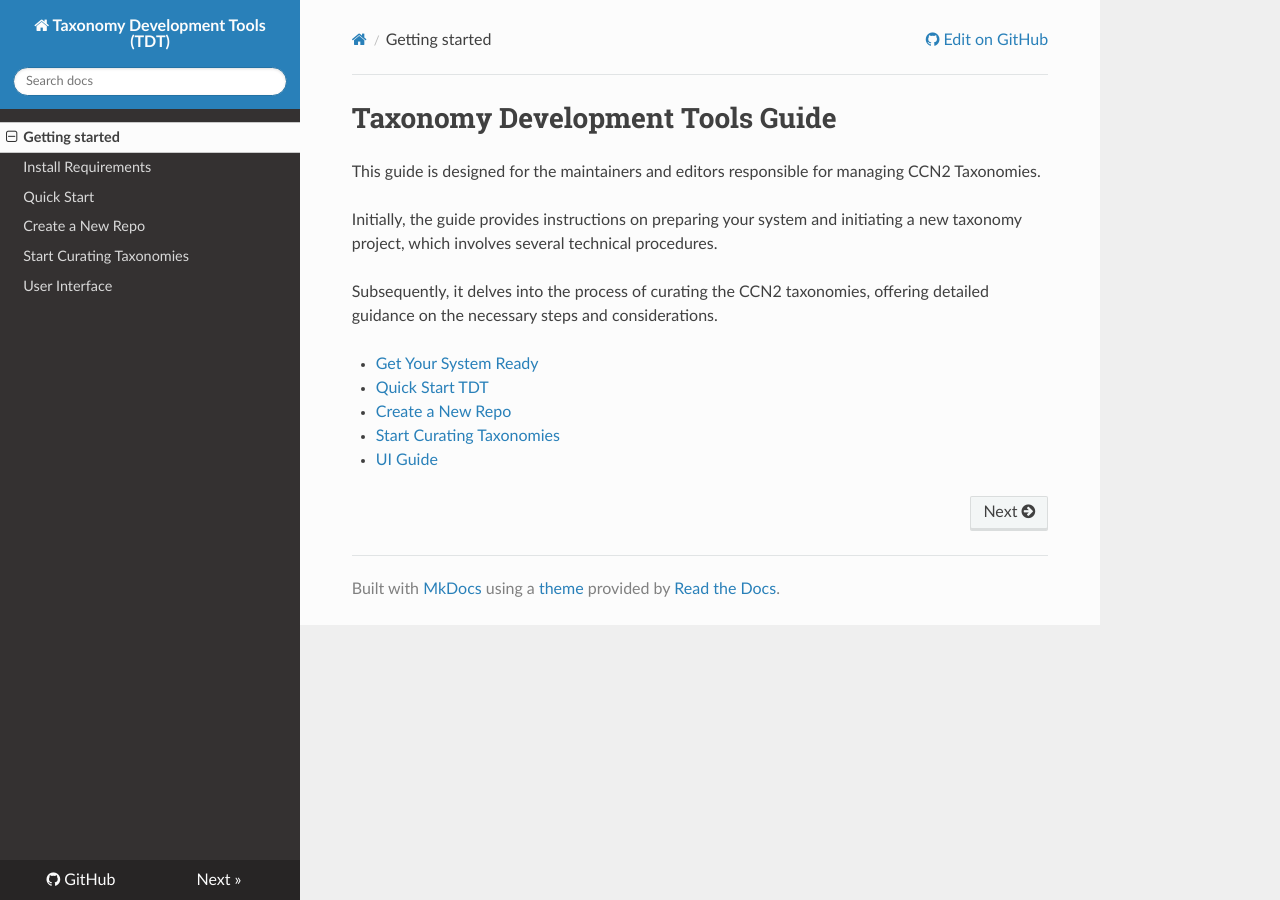
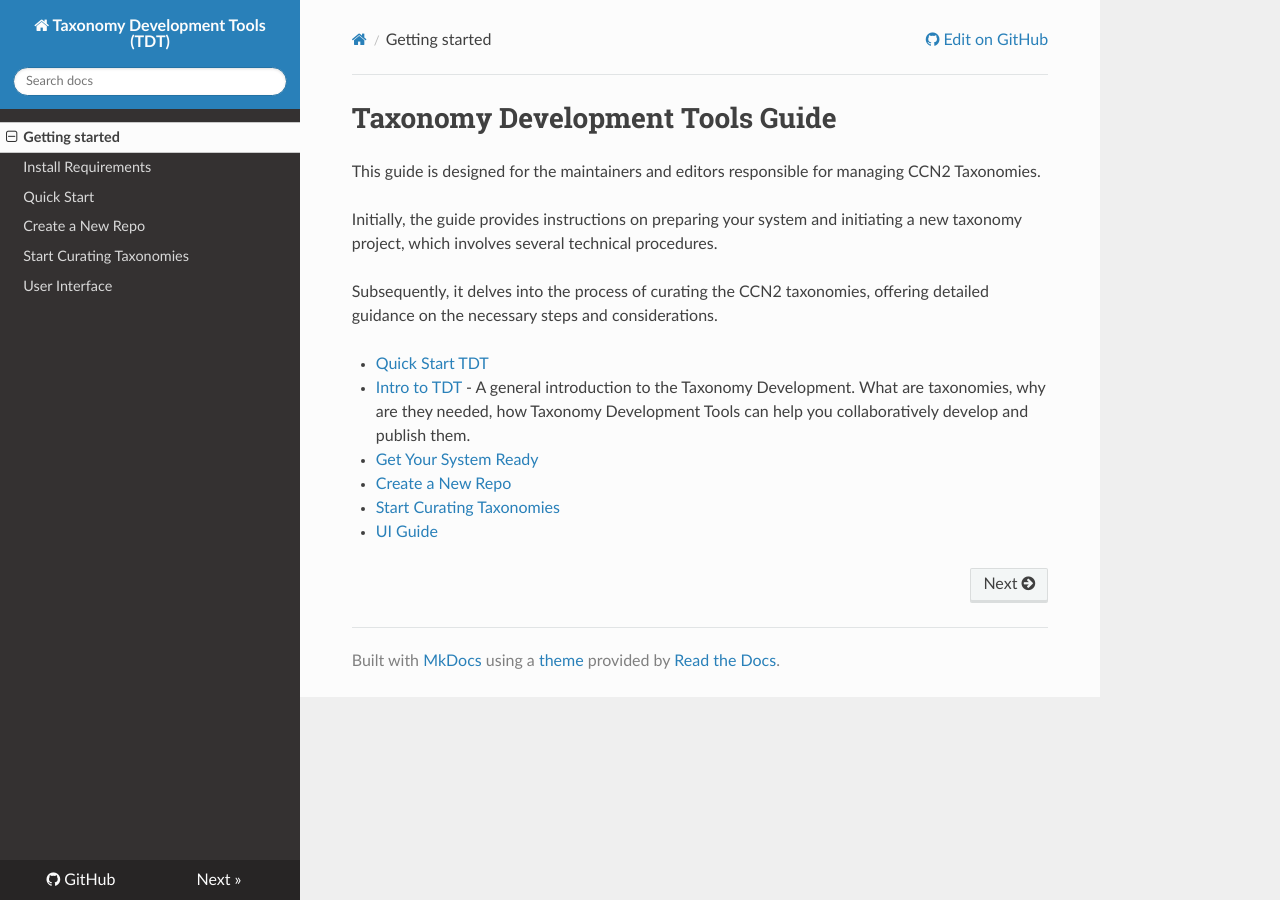
Before and after one commit to brain-bican/taxonomy-development-tools, an MkDocs documentation site: the page built from docs/index.md, in a window 1280 px wide. Built offline with MkDocs 1.6.1, drawn with Linux system fonts in a browser that asks for light colours; nearby versions of some CDN libraries.

Commit message:
Update index.md
Added Intro doc link and description of contents.

```diff
--- a/docs/index.md
+++ b/docs/index.md
@@ -6,8 +6,9 @@ Initially, the guide provides instructions on preparing your system and initiati
 
 Subsequently, it delves into the process of curating the CCN2 taxonomies, offering detailed guidance on the necessary steps and considerations.
 
+- [Quick Start TDT](QuickStart.md)
+- [Intro to TDT](Intro_to_TDT.md) - A general introduction to the Taxonomy Development. What are taxonomies, why are they needed, how Taxonomy Development Tools can help you collaboratively develop and publish them.
 - [Get Your System Ready](Build.md)
-- [Quick Start TDT](QuickStart.md)
 - [Create a New Repo](NewRepo.md)
 - [Start Curating Taxonomies](Curation.md)
 - [UI Guide](UserInterface.md)
```
